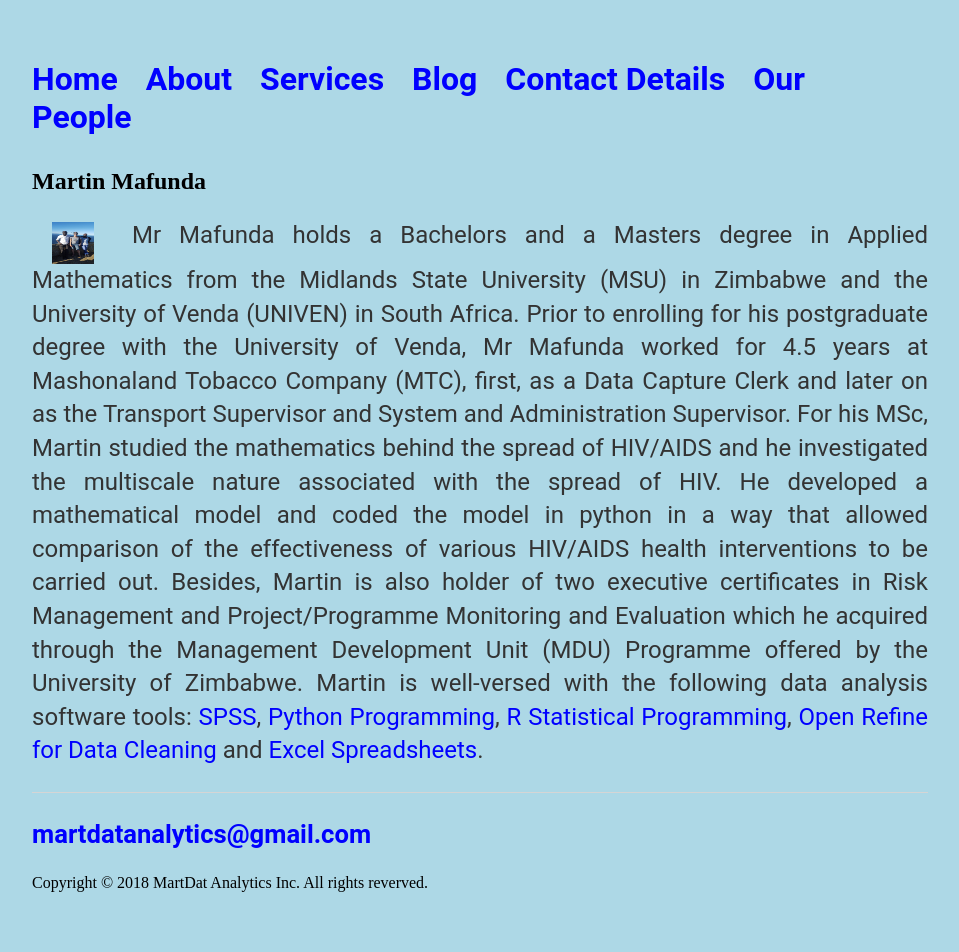
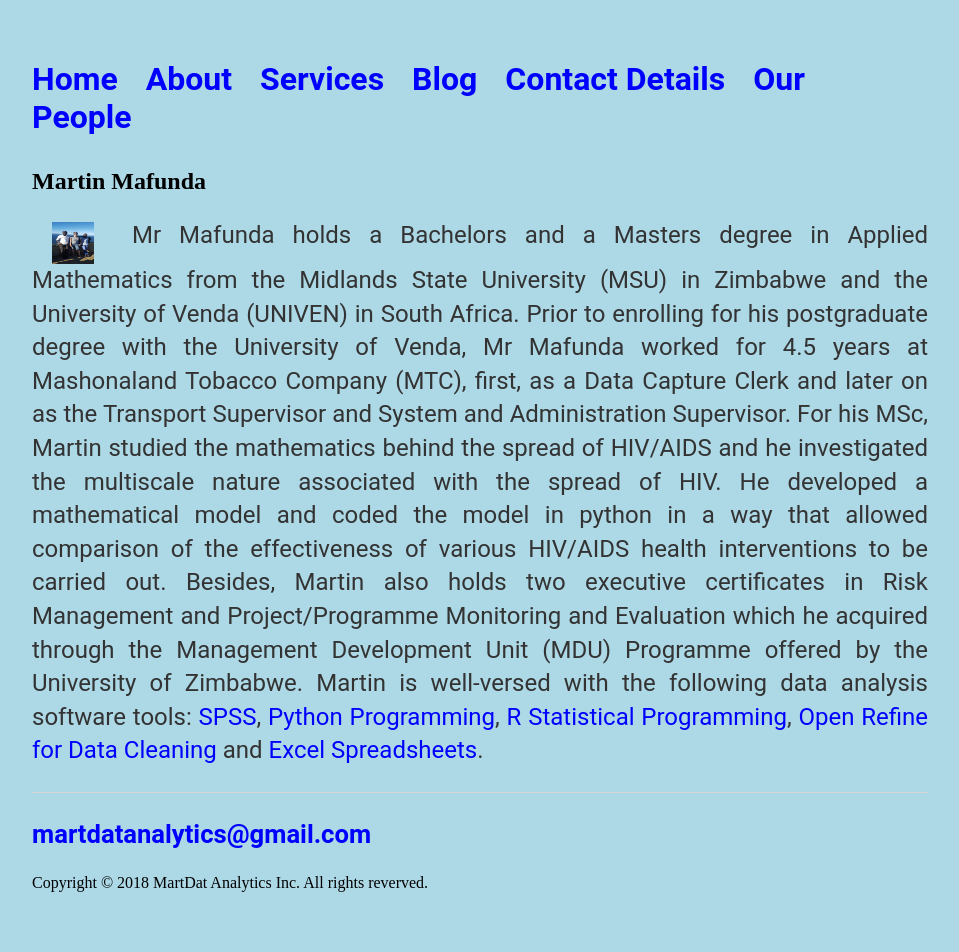
Before and after one commit to martdatanalytics/martdatanalytics.github.io, a Jekyll site: the page built from cv/index.html, in a window 1280 px wide. Shown: the whole page, without its empty margins (160-1119 px from the left). Built offline with Jekyll 4.4.1, drawn with Linux system fonts in a browser that asks for light colours.

Commit message:
Update index.html
changed "is also a holder" to "also holds"

```diff
--- a/cv/index.html
+++ b/cv/index.html
@@ -13,7 +13,7 @@ Mr Mafunda worked for 4.5 years at Mashonaland Tobacco Company (MTC), first, as
 Supervisor and System and Administration Supervisor. For his MSc, Martin studied the mathematics behind the spread of HIV/AIDS
 and he investigated the multiscale nature associated with the spread of HIV. He developed a mathematical model and  coded the model
 in python in a way that allowed comparison of the effectiveness of various HIV/AIDS health interventions to be carried out. Besides,
-Martin is also holder of two executive certificates in Risk Management and Project/Programme Monitoring and Evaluation which he
+Martin also holds two executive certificates in Risk Management and Project/Programme Monitoring and Evaluation which he
 acquired through the Management Development Unit (MDU) Programme  offered by the University of Zimbabwe. Martin is well-versed
 with the following data analysis software tools: <a href="https://en.wikipedia.org/wiki/SPSS">SPSS</a>, <a href="http://www.data-analysis-in-python.org/">
 Python Programming</a>, <a href="https://www.r-project.org/">R Statistical Programming</a>,
```
